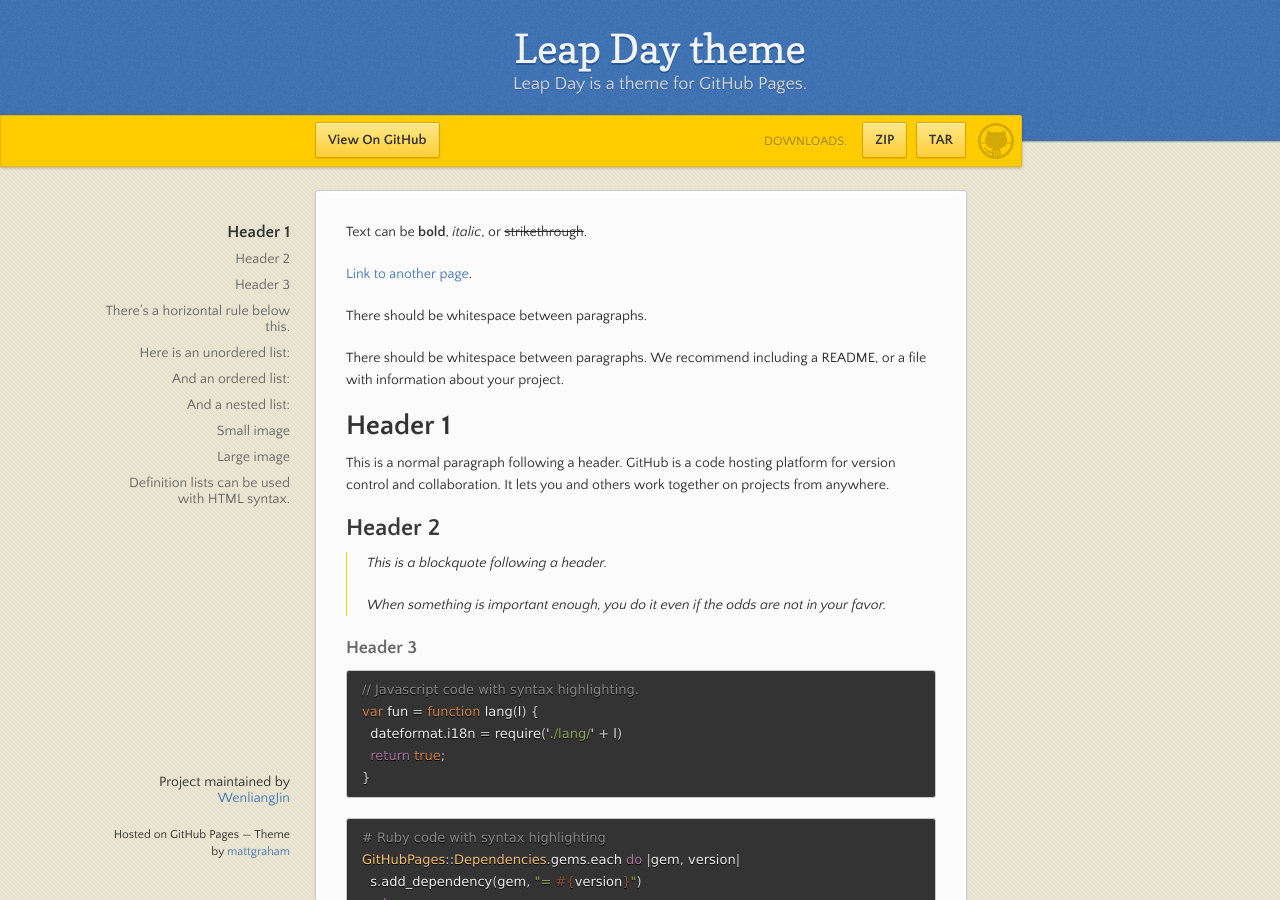
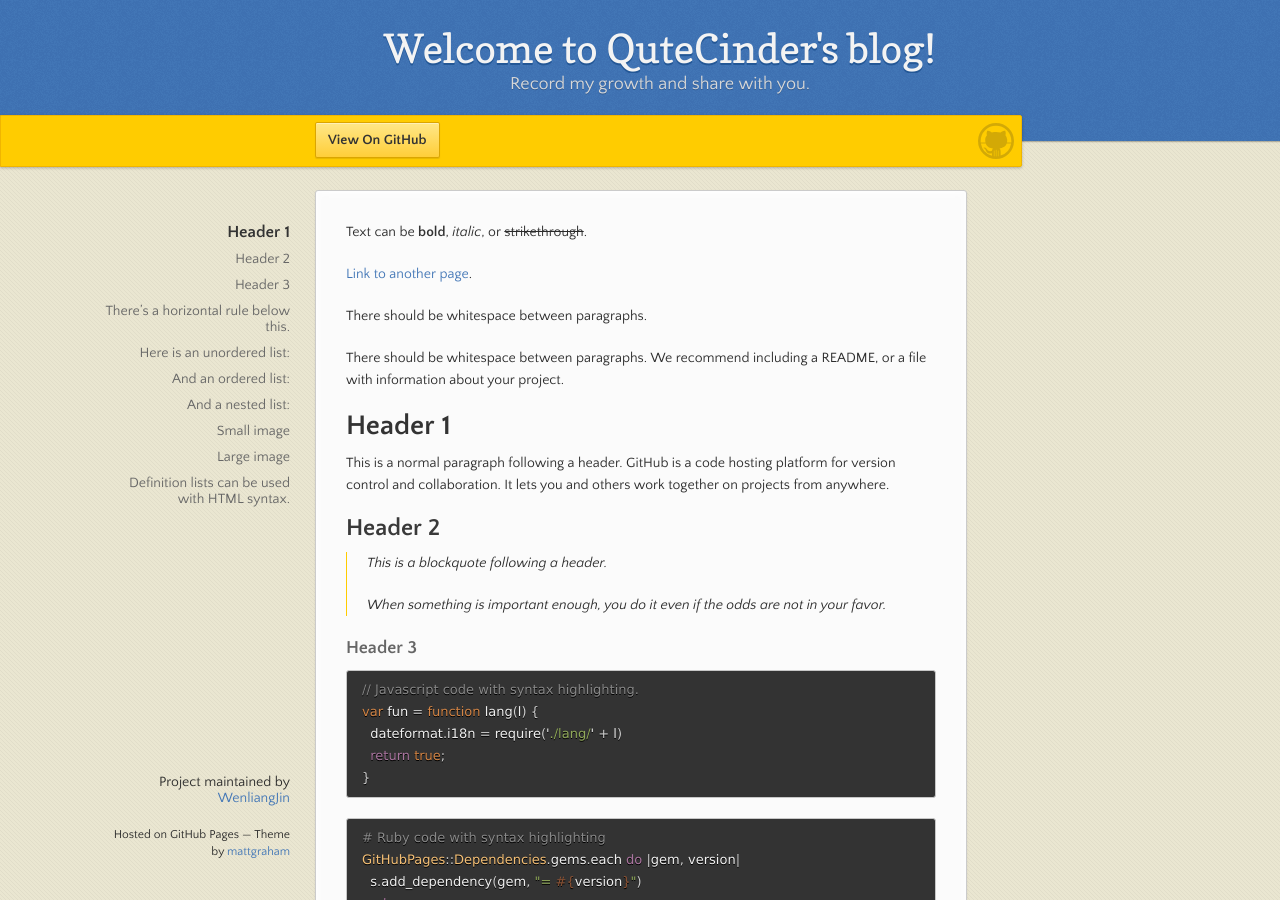
Before and after one commit to WenliangJin/thickliang.github.io, a Jekyll site: the page built from index.md, in a window 1280 px wide and 900 px high. Built offline with Jekyll 4.4.1, drawn with Linux system fonts in a browser that asks for light colours.

Commit message:
Update _config.yml

```diff
--- a/_config.yml
+++ b/_config.yml
@@ -1,5 +1,5 @@
-title: Leap Day theme
-description: Leap Day is a theme for GitHub Pages.
-show_downloads: true
+title: Welcome to QuteCinder's blog!
+description: Record my growth and share with you.
+show_downloads: false
 google_analytics:
 theme: jekyll-theme-leap-day
```
